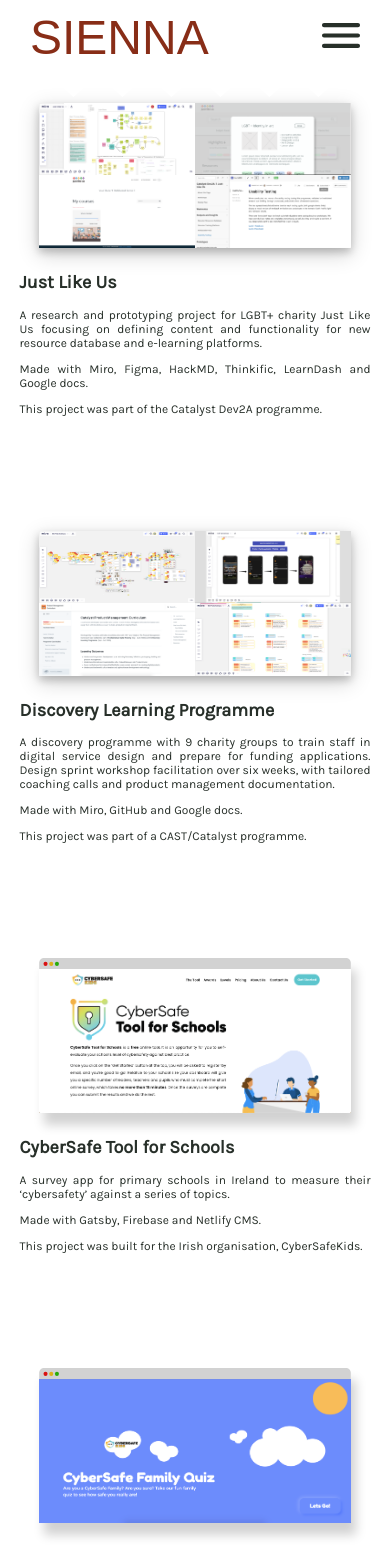
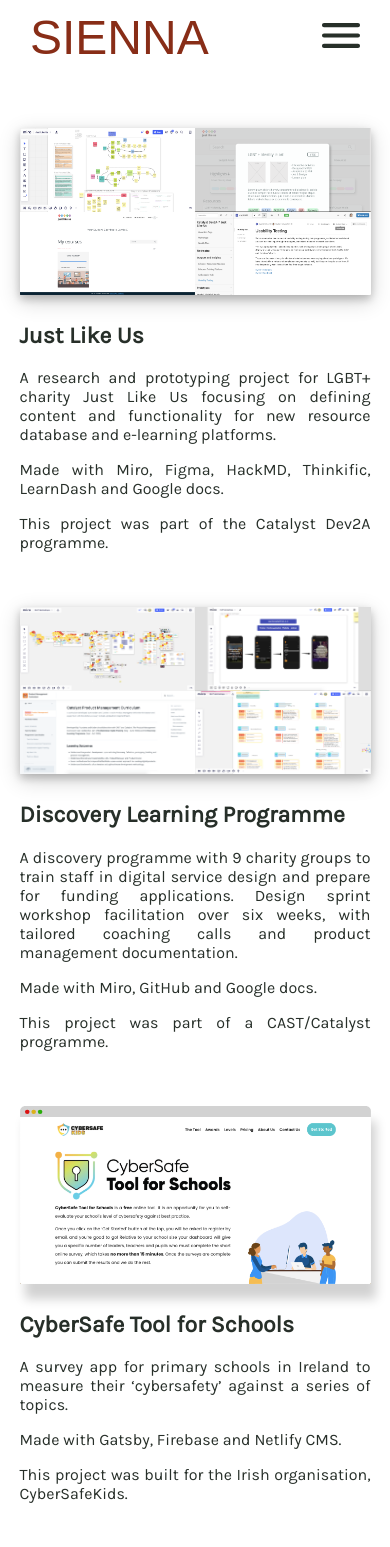
Before and after one commit to sienna-development/sienna-website, a Next.js app: page /projects in a window 390 px wide. Shown: the top 1547 px of the page. Built offline with nearby package versions, Linux system fonts and the light colour scheme; a web font is replaced by a local one.

Commit message:
Adjust layout and sizing for various pages

```diff
--- a/components/desktopView.js
+++ b/components/desktopView.js
@@ -14,7 +14,7 @@
       <Image
         src={src}
         width={672}
-        height={312}
+        height={320}
         layout="responsive"
         alt={alt}
       />
--- a/components/fourSquareImages.js
+++ b/components/fourSquareImages.js
@@ -18,7 +18,7 @@
           <Image
             src={imageOneSrc}
             width={336}
-            height={156}
+            height={160}
             layout="responsive"
             alt={imageOneAlt}
           />
@@ -27,7 +27,7 @@
           <Image
             src={imageTwoSrc}
             width={336}
-            height={156}
+            height={160}
             layout="responsive"
             alt={imageTwoAlt}
           />
@@ -38,7 +38,7 @@
           <Image
             src={imageThreeSrc}
             width={336}
-            height={156}
+            height={160}
             layout="responsive"
             alt={imageThreeAlt}
           />
@@ -47,7 +47,7 @@
           <Image
             src={imageFourSrc}
             width={336}
-            height={156}
+            height={160}
             layout="responsive"
             alt={imageFourAlt}
           />
--- a/pages/projects.js
+++ b/pages/projects.js
@@ -9,6 +9,7 @@
   return (
     <Layout page={"Projects"}>
       <NavbarJags />
+      <div  className={styles.projPage}>
       <section className={styles.projectContainer}>
         <div className={styles.imageColumn}>
           <FourSquareImages
@@ -155,6 +156,7 @@
           <p>Made with Miro and Figma.</p>
         </div>
       </section>
+      </div>
     </Layout>
   );
 }
--- a/styles/Home.module.css
+++ b/styles/Home.module.css
@@ -32,7 +32,7 @@
 
 @media only screen and (max-width: 750px) {
   .tagline {
-    font-family: "Londrina Sketch", cursive;
+  font-family: "Londrina Sketch", cursive;
   text-transform: uppercase;
   color: white;
   font-size: 4rem;
--- a/styles/desktopView.module.css
+++ b/styles/desktopView.module.css
@@ -4,12 +4,12 @@
   flex-direction: column;
   position: relative;
   justify-content: center;
-  box-shadow: 5px 12px 10px #D2D2D2;
+  box-shadow: 5px 15px 10px #D2D2D2;
 }
 
 
 @media only screen and (max-width: 600px) {
   .desktopContainer {
-    width: 80vw;
+    width: 90vw;
   }
 }
--- a/styles/fourSquareImages.module.css
+++ b/styles/fourSquareImages.module.css
@@ -18,12 +18,12 @@
 
 @media only screen and (max-width: 600px) {
     .imageContainer {
-        width: 80vw;
+        width: 90vw;
     }
     .row {
-        width: 80vw;
+        width: 90vw;
     }
     .cell {
-        width: 40vw;
+        width: 45vw;
     }
   }
--- a/styles/globals.css
+++ b/styles/globals.css
@@ -30,3 +30,13 @@
 * {
   box-sizing: border-box;
 }
+
+@media only screen and (max-width: 600px) {
+
+h2 {
+  font-size: 23px;
+}
+  p {
+    font-size: 16px;
+  }
+}
--- a/styles/projects.module.css
+++ b/styles/projects.module.css
@@ -21,6 +21,9 @@
 }
 
 @media only screen and (max-width: 900px) {
+    .projPage {
+        margin: 8rem;
+    }
     .projectContainer {
         flex-direction: column;
         align-items: center;
@@ -31,8 +34,7 @@
         text-align: justify;
     }
     .imageColumn {
-        width: 80vw;
-        padding: 4rem 0 0 0;
+        width: 90vw;
         justify-content: center;
     }
   }
--- a/styles/services.module.css
+++ b/styles/services.module.css
@@ -34,7 +34,7 @@
     bottom: 1rem;
 }
 
-@media only screen and (max-width: 600px) {
+@media only screen and (max-width: 1000px) {
 .content {
     margin: 7rem 1rem;
     position: unset;
@@ -44,10 +44,6 @@
     text-align: justify;
     margin-bottom: 5rem;
     font-size: 16px;
-}
-
-.serviceTitle {
- font-size: 25px;
 }
 
 .bodyText {
```
